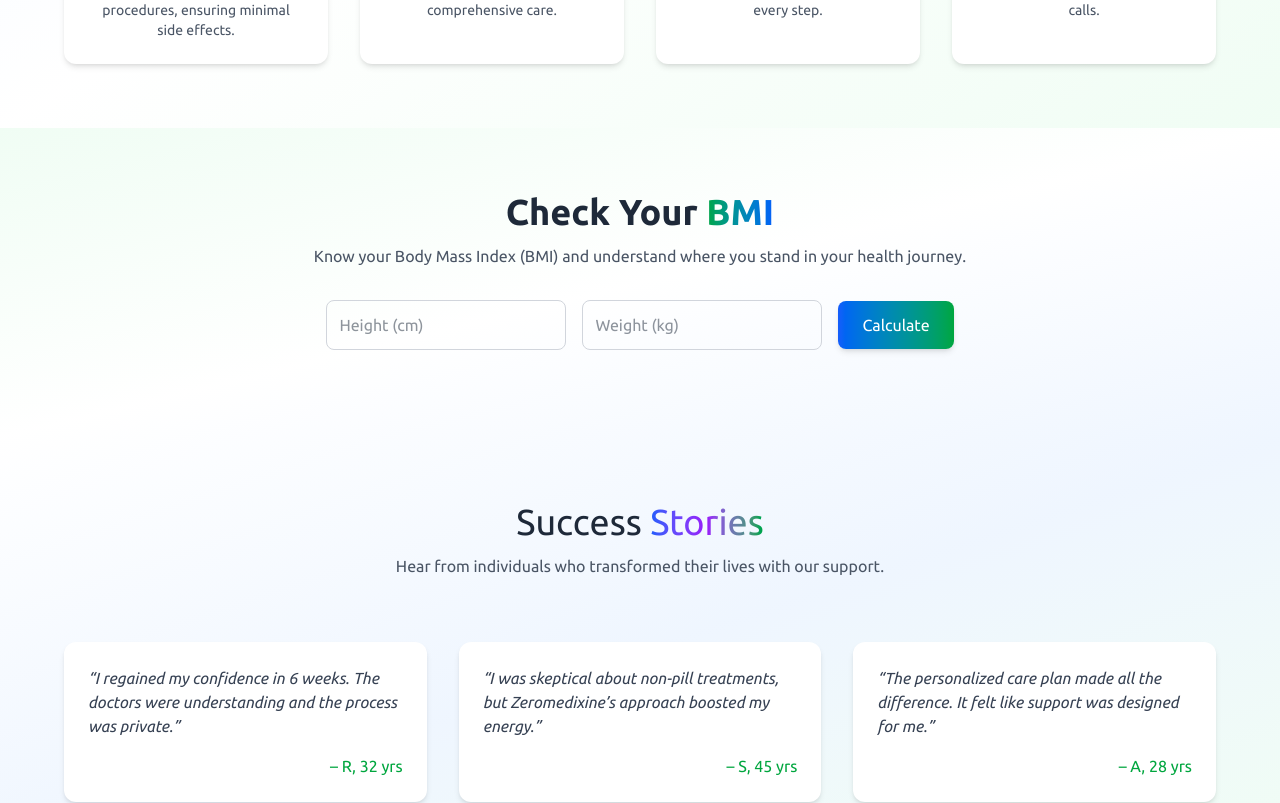
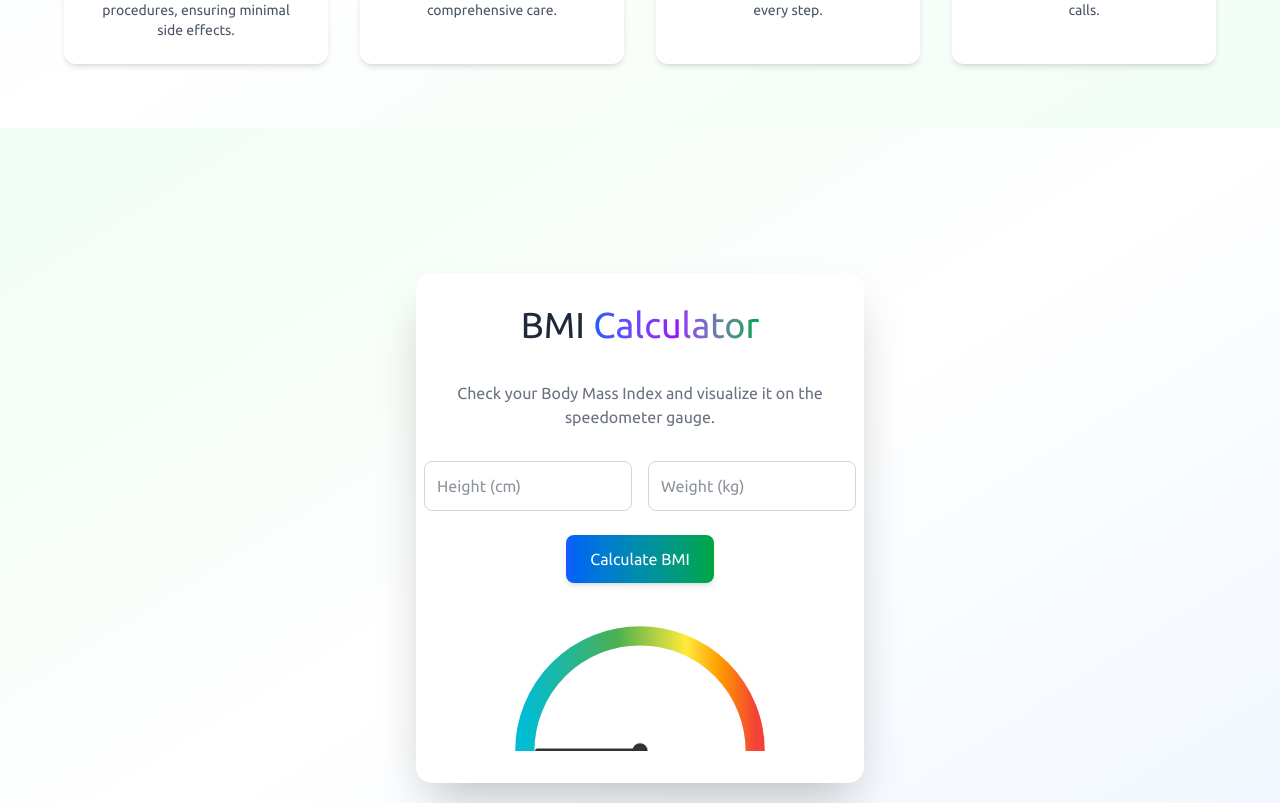
Before and after one commit to Gokul5001/Zeromedicine-new, a React (Vite) app: page / in a window 1280 px wide. Shown: the part 2921-3724 px from the top of the page. Built offline with nearby package versions, Linux system fonts and the light colour scheme.

Commit message:
BMI chart design

```diff
--- a/src/Components/BMICalculator.jsx
+++ b/src/Components/BMICalculator.jsx
@@ -1,10 +1,11 @@
-import React, { useState } from "react";
+import React, { useState, useEffect } from "react";
 
 const BMICalculator = () => {
   const [height, setHeight] = useState("");
   const [weight, setWeight] = useState("");
   const [bmi, setBmi] = useState(null);
   const [category, setCategory] = useState("");
+  const [needleAngle, setNeedleAngle] = useState(-90); // Needle start angle
 
   const calculateBMI = () => {
     if (height && weight) {
@@ -16,17 +17,22 @@ const BMICalculator = () => {
       else if (bmiValue < 24.9) setCategory("Normal 😊");
       else if (bmiValue < 29.9) setCategory("Overweight 😐");
       else setCategory("Obese 😟");
+
+      // Convert BMI (0–40) to needle angle (-90° to +90°)
+      const normalized = Math.min(bmiValue / 40, 1);
+      const newAngle = -90 + normalized * 180;
+      setNeedleAngle(newAngle);
     }
   };
 
   return (
-    <section id="bmi" className="py-16 px-6 bg-gradient-to-br from-green-50 via-white to-blue-50 text-center">
-      <div className="max-w-3xl mx-auto">
-        <h2 className="text-3xl md:text-4xl font-semibold mb-3 text-gray-800">
-          Check Your <span className="bg-gradient-to-r from-green-600 to-blue-600 bg-clip-text text-transparent">BMI</span>
+    <section id="bmi" className="min-h-screen flex flex-col items-center justify-center bg-gradient-to-br from-green-50 via-white to-blue-50 px-4 py-10">
+      <div className="bg-white shadow-2xl rounded-2xl p-8 max-w-md w-full text-center">
+      <h2 className="text-3xl md:text-4xl mb-9 text-gray-800">
+        BMI <span className="bg-gradient-to-r from-blue-600 via-purple-600 to-green-600 bg-clip-text text-transparent">Calculator</span>
       </h2>
-        <p className="text-gray-600 mb-8">
-          Know your Body Mass Index (BMI) and understand where you stand in your health journey.
+        <p className="text-gray-500 mb-8">
+          Check your Body Mass Index and visualize it on the speedometer gauge.
         </p>
 
         <div className="flex flex-col sm:flex-row justify-center items-center gap-4 mb-6">
@@ -35,29 +41,75 @@ const BMICalculator = () => {
             placeholder="Height (cm)"
             value={height}
             onChange={(e) => setHeight(e.target.value)}
-            className="border border-gray-300 rounded-lg p-3 w-60 focus:outline-none focus:ring-2 focus:ring-green-400"
+            className="border border-gray-300 rounded-lg p-3 w-52 focus:outline-none focus:ring-2 focus:ring-green-400"
           />
           <input
             type="number"
             placeholder="Weight (kg)"
             value={weight}
             onChange={(e) => setWeight(e.target.value)}
-            className="border border-gray-300 rounded-lg p-3 w-60 focus:outline-none focus:ring-2 focus:ring-green-400"
+            className="border border-gray-300 rounded-lg p-3 w-52 focus:outline-none focus:ring-2 focus:ring-green-400"
           />
+        </div>
+
         <button
           onClick={calculateBMI}
-            className="px-6 py-3 bg-gradient-to-r from-blue-600 to-green-600 text-white rounded-lg shadow-md hover:shadow-lg transition"
+          className="w-full sm:w-auto px-6 py-3 bg-gradient-to-r from-blue-600 to-green-600 text-white rounded-lg shadow-md hover:shadow-lg transition"
         >
-            Calculate
+          Calculate BMI
         </button>
+
+        {/* Gauge Section */}
+        <div className="mt-10 relative flex flex-col items-center">
+          <div className="relative w-64 h-32">
+            {/* Gauge background */}
+            <svg viewBox="0 0 200 100" className="w-full h-full">
+              {/* Gradient Arc */}
+              <defs>
+                <linearGradient id="bmiGradient" x1="0%" y1="0%" x2="100%" y2="0%">
+                  <stop offset="0%" stopColor="#00bcd4" />
+                  <stop offset="40%" stopColor="#4caf50" />
+                  <stop offset="70%" stopColor="#ffeb3b" />
+                  <stop offset="85%" stopColor="#ff9800" />
+                  <stop offset="100%" stopColor="#f44336" />
+                </linearGradient>
+              </defs>
+
+              <path
+                d="M10 100 A90 90 0 0 1 190 100"
+                fill="none"
+                stroke="url(#bmiGradient)"
+                strokeWidth="15"
+                strokeLinecap="round"
+              />
+
+              {/* Needle */}
+              <line
+                x1="100"
+                y1="100"
+                x2="100"
+                y2="20"
+                stroke="#333"
+                strokeWidth="4"
+                strokeLinecap="round"
+                transform={`rotate(${needleAngle} 100 100)`}
+                style={{ transition: "transform 1s ease-in-out" }}
+              />
+
+              {/* Needle base */}
+              <circle cx="100" cy="100" r="6" fill="#333" />
+            </svg>
           </div>
 
           {bmi && (
-          <div className="mt-6 p-6 bg-white shadow-lg rounded-lg inline-block">
-            <p className="text-xl font-semibold text-gray-800">Your BMI: {bmi}</p>
-            <p className="text-lg text-green-600 mt-2">{category}</p>
+            <div className="mt-6 text-center">
+              <p className="text-xl font-semibold text-gray-800">
+                Your BMI: <span className="text-blue-600">{bmi}</span>
+              </p>
+              <p className="text-lg mt-2 text-green-600">{category}</p>
             </div>
           )}
+        </div>
       </div>
     </section>
   );
```
Lines whose indentation alone changed are shown as unchanged.
